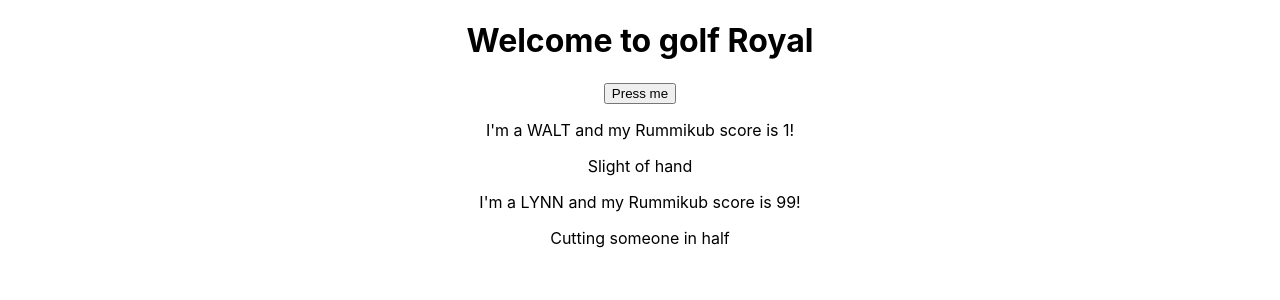
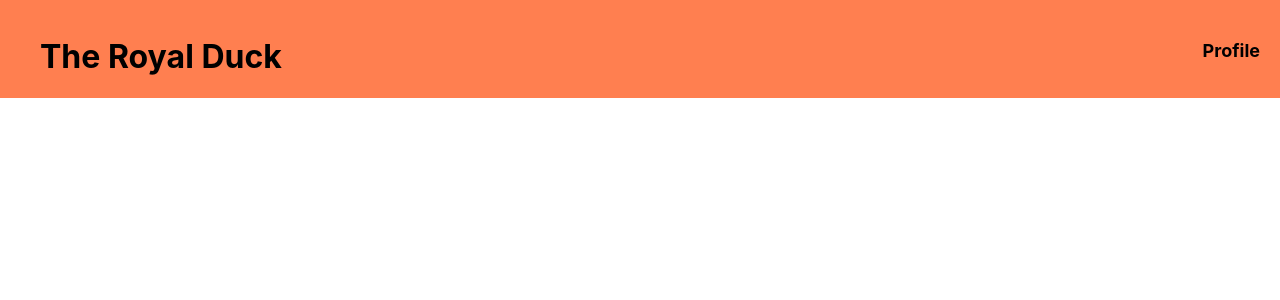
Before and after one commit to WaltDeyzel/scoreboard, a React (Create React App) app: page / in a window 1280 px wide. Shown: the top 300 px of the page. Built offline with nearby package versions, Linux system fonts and the light colour scheme.

Commit message:
creating the header. Basic version.

```diff
--- a/src/App.js
+++ b/src/App.js
@@ -1,35 +1,17 @@
 import React, { Component } from 'react';
 import './App.css';
 
-import User from "./User/User";
+import Header from "./Head/Head";
 
 class App extends Component {
-  //Only availible in components that extends component
+  //STATE CONTAINS THE DATA FROM SERVER/DATABASE
   state = {
-    users : [
-      {name: 'WALT', winnings: 1},
-      {name: 'LYNN', winnings: 99},
-    ]
-  }
-
-  switchNameHandler = () => {
-    //console.log('was clicked')
-    // extends component gives setState
-    this.setState({
-      users : [
-        {name: 'WALT', winnings: 99},
-        {name: 'LYNN', winnings: 1},
-      ]
-    })
   }
 
   render() {
     return (
       <div className="App">
-        <h1>Welcome to golf Royal</h1>
-        <button onClick={this.switchNameHandler}>Press me</button>
-        <User name={this.state.users[0].name} age={this.state.users[0].winnings}>Slight of hand</User>
-        <User name={this.state.users[1].name} age={this.state.users[1].winnings}>Cutting someone in half</User>
+        <Header/>
       </div>
     );
   }
--- /dev/null
+++ b/src/Head/Head.css
@@ -0,0 +1,31 @@
+/* The navbar container */
+.Head {
+    overflow: hidden;
+    background-color: coral;
+  }
+.Head li{
+  float: left;
+  /* background-color: darkgreen; */
+  list-style: none;
+  height: 15%;
+}
+
+header{
+  padding-top: 0;
+  background-color: darkseagreen;
+}
+
+#profile_button{
+  float: right;
+  font-size: large;
+  padding-right: 20px;
+  align-self: start;
+}
+
+#sight_name {
+  text-align: left;
+}
+
+#header_list {
+  align-items: center;
+}
--- /dev/null
+++ b/src/Head/Head.js
@@ -0,0 +1,17 @@
+import React from 'react';
+
+import "./Head.css";
+
+const header = (props) => {
+    return (
+        <header className='Head'>
+            <ul id='header_list'>
+                <li id='site_name'><h1>The Royal Duck</h1> </li>
+                <li id='profile_button'><h4>Profile</h4></li>
+            </ul>
+        </header>
+
+    )
+};
+
+export default header;
--- a/src/User/User.js
+++ /dev/null
@@ -1,14 +0,0 @@
-import React from 'react';
-
-const user = (props) => {
-    //a function
-    return(
-        <div>
-            <p>I'm a {props.name} and my Rummikub score is {props.age}!</p>
-            <p>{props.children}</p>
-        </div>
-
-    )
-};
-
-export default user;
```
Also changed, not shown: 1 other file (tests, documents, lock files or other folders).
